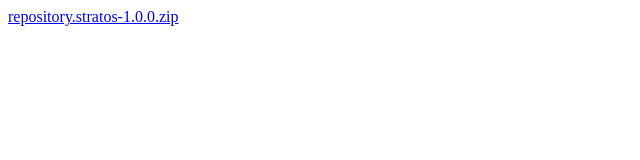
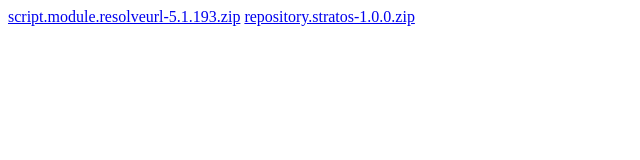
Before and after one commit to equationstratos/stratflix, a plain HTML site: page index.html in a window 1280 px wide. Shown: the whole page, without its empty margins (0-640 px from the left). Drawn offline with Linux system fonts and the light colour scheme.

Commit message:
Add download links for ResolveURL and Stratos

```diff
--- a/index.html
+++ b/index.html
@@ -1,2 +1,3 @@
 <!DOCTYPE html>
+<a href="script.module.resolveurl-5.1.193.zip">script.module.resolveurl-5.1.193.zip</a>
 <a href="repository.stratos-1.0.0.zip">repository.stratos-1.0.0.zip</a>
```
